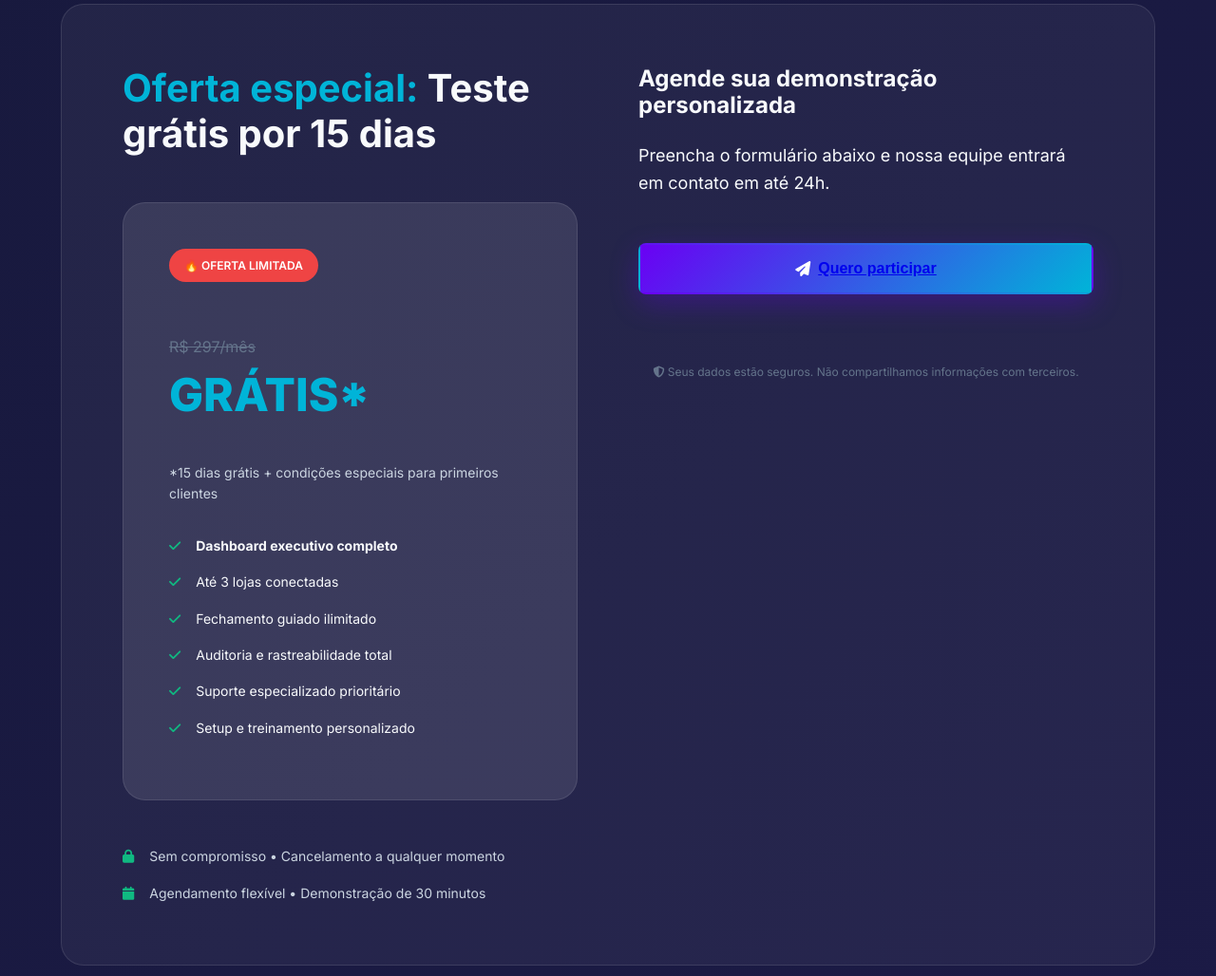
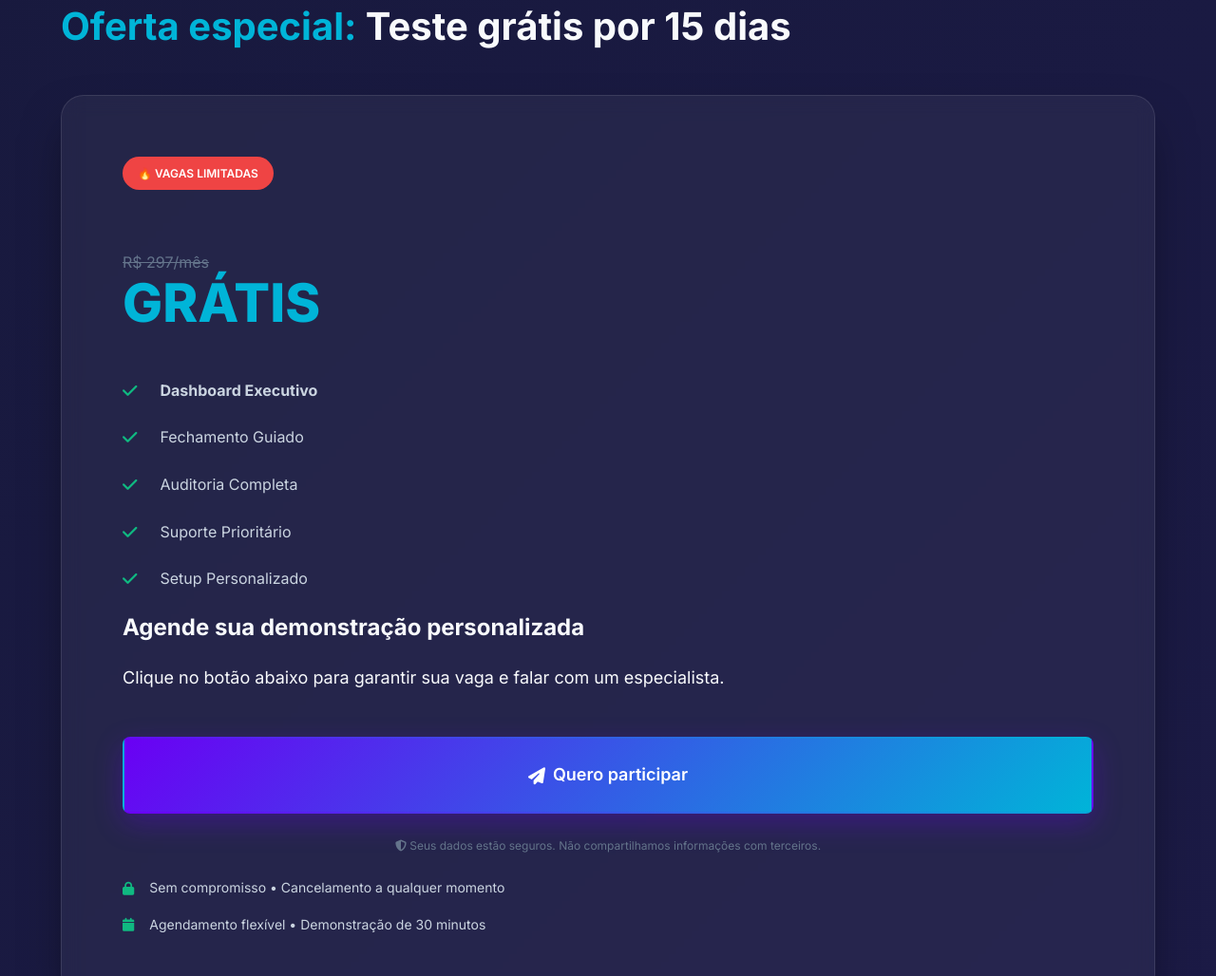
Before and after one commit to Yodaime/CloserFlowLand, a website: page index.html in a window 1280 px wide. Shown: the part 6540-7568 px from the top of the page at 95% size. Drawn offline with Linux system fonts and the light colour scheme.

Commit message:
ajustes finais

```diff
--- a/css/style.css
+++ b/css/style.css
@@ -77,7 +77,12 @@ body {
 }
 
 /* Tipografia */
-h1, h2, h3, h4, h5, h6 {
+h1,
+h2,
+h3,
+h4,
+h5,
+h6 {
     font-weight: 700;
     line-height: 1.2;
     margin-bottom: var(--space-md);
@@ -374,6 +379,13 @@ p {
     align-items: center;
 }
 
+.hero-visual1 {
+    position: left;
+    display: flex;
+    justify-content: left;
+    align-items: left;
+}
+
 .dashboard-container {
     position: relative;
     width: 150%;
@@ -383,9 +395,12 @@ p {
 }
 
 @keyframes floatUp {
-    0%, 100% {
+
+    0%,
+    100% {
         transform: translateY(0px);
     }
+
     50% {
         transform: translateY(-20px);
     }
@@ -420,9 +435,12 @@ p {
 }
 
 @keyframes pulse {
-    0%, 100% {
+
+    0%,
+    100% {
         opacity: 1;
     }
+
     50% {
         opacity: 0.5;
     }
@@ -883,10 +901,12 @@ p {
     display: grid;
     grid-template-columns: 1fr 1fr;
     gap: var(--space-2xl);
-    background: rgba(255, 255, 255, 0.05);
-    border-radius: var(--radius-lg);
+    /* background: rgba(255, 255, 255, 0.05); Remove background */
+    /* border-radius: var(--radius-lg); */
     padding: var(--space-2xl);
-    border: 1px solid rgba(255, 255, 255, 0.1);
+    /* border: 1px solid rgba(255, 255, 255, 0.1); Remove border */
+    align-items: center;
+    /* Center vertically */
 }
 
 .demo-offer {
@@ -894,10 +914,14 @@ p {
 }
 
 .offer-card {
-    background: rgba(255, 255, 255, 0.1);
+    background: rgba(255, 255, 255, 0.05);
     border-radius: var(--radius-lg);
-    padding: var(--space-xl);
+    padding: var(--space-2xl);
+    /* Increased padding */
     border: 1px solid rgba(255, 255, 255, 0.1);
+    backdrop-filter: blur(10px);
+    box-shadow: 0 25px 50px -12px rgba(0, 0, 0, 0.5);
+    /* Stronger shadow */
 }
 
 .offer-badge {
@@ -908,7 +932,8 @@ p {
     border-radius: var(--radius-full);
     font-size: 0.75rem;
     font-weight: 600;
-    margin-bottom: var(--space-md);
+    margin-bottom: var(--space-lg);
+    /* More space */
 }
 
 .offer-price {
@@ -924,9 +949,11 @@ p {
 
 .price-new {
     display: block;
-    font-size: 3rem;
+    font-size: 3.5rem;
+    /* Larger */
     font-weight: 800;
     color: var(--secondary);
+    line-height: 1.1;
 }
 
 .price-note {
@@ -937,19 +964,23 @@ p {
 
 .offer-features {
     list-style: none;
+    margin-top: var(--space-xl);
 }
 
 .offer-features li {
     display: flex;
-    align-items: flex-start;
-    gap: var(--space-sm);
-    margin-bottom: var(--space-sm);
-    font-size: 0.875rem;
+    align-items: center;
+    gap: var(--space-md);
+    margin-bottom: var(--space-md);
+    /* More spacing */
+    font-size: 1rem;
+    /* Larger text */
+    color: var(--gray-light);
 }
 
 .offer-features i {
     color: var(--success);
-    margin-top: 0.25rem;
+    font-size: 1.1rem;
 }
 
 .demo-guarantee {
--- a/index.html
+++ b/index.html
@@ -1,17 +1,20 @@
 <!DOCTYPE html>
 <html lang="pt-BR">
+
 <head>
     <meta charset="UTF-8">
     <meta name="viewport" content="width=device-width, initial-scale=1.0">
     <title>CloserFlow | Automação Inteligente de Fechamento de Caixa</title>
-    <meta name="description" content="Automatize o fechamento de caixa com precisão. Reduza 95% das divergências e ganhe controle total do seu fluxo de caixa em tempo real.">
+    <meta name="description"
+        content="Automatize o fechamento de caixa com precisão. Reduza 95% das divergências e ganhe controle total do seu fluxo de caixa em tempo real.">
     <meta name="keywords" content="fechamento de caixa, automação, controle financeiro, varejo, joalheria, ERP, gestão">
     <link rel="icon" type="image/x-icon" href="images/favicon.ico">
 
     <!-- Open Graph / Facebook -->
     <meta property="og:type" content="website">
     <meta property="og:title" content="CloserFlow | Automação Inteligente de Fechamento de Caixa">
-    <meta property="og:description" content="Automatize o fechamento de caixa com precisão. Reduza 95% das divergências e ganhe controle total.">
+    <meta property="og:description"
+        content="Automatize o fechamento de caixa com precisão. Reduza 95% das divergências e ganhe controle total.">
     <meta property="og:image" content="images/dashboard-preview.png">
 
     <!-- CSS -->
@@ -22,8 +25,10 @@
     <!-- Google Fonts -->
     <link rel="preconnect" href="https://fonts.googleapis.com">
     <link rel="preconnect" href="https://fonts.gstatic.com" crossorigin>
-    <link href="https://fonts.googleapis.com/css2?family=Inter:wght@300;400;500;600;700;800&display=swap" rel="stylesheet">
+    <link href="https://fonts.googleapis.com/css2?family=Inter:wght@300;400;500;600;700;800&display=swap"
+        rel="stylesheet">
 </head>
+
 <body>
     <!-- Header/Navigation -->
     <header class="main-header">
@@ -90,7 +95,8 @@
                     <div class="dashboard-container">
                         <div class="dashboard-glow"></div>
                         <div class="dashboard-image">
-                            <img src="images/dashb1.png" alt="CloserFlow Dashboard - Painel de Controle com Métricas em Tempo Real" />
+                            <img src="images/dashb1.png"
+                                alt="CloserFlow Dashboard - Painel de Controle com Métricas em Tempo Real" />
                         </div>
                     </div>
                 </div>
@@ -398,7 +404,6 @@
     <!-- Demo Form Section -->
     <section class="demo-section" id="demo">
         <div class="container">
-            <div class="demo-container">
             <div class="demo-content">
                 <h2 class="demo-title">
                     <span class="highlight">Oferta especial:</span> Teste grátis por 15 dias
@@ -406,23 +411,38 @@
 
                 <div class="demo-offer">
                     <div class="offer-card">
-                            <div class="offer-badge">🔥 OFERTA LIMITADA</div>
+                        <div class="offer-badge">🔥 VAGAS LIMITADAS</div>
                         <div class="offer-price">
                             <span class="price-old">R$ 297/mês</span>
-                                <span class="price-new">GRÁTIS*</span>
+                            <span class="price-new">GRÁTIS</span>
                         </div>
-                            <p class="price-note">*15 dias grátis + condições especiais para primeiros clientes</p>
+                        <!-- <p class="price-note">*15 dias grátis + condições especiais para primeiros clientes</p> -->
 
                         <ul class="offer-features">
-                                <li><i class="fas fa-check"></i> <strong>Dashboard executivo completo</strong></li>
-                                <li><i class="fas fa-check"></i> Até 3 lojas conectadas</li>
-                                <li><i class="fas fa-check"></i> Fechamento guiado ilimitado</li>
-                                <li><i class="fas fa-check"></i> Auditoria e rastreabilidade total</li>
-                                <li><i class="fas fa-check"></i> Suporte especializado prioritário</li>
-                                <li><i class="fas fa-check"></i> Setup e treinamento personalizado</li>
+                            <li><i class="fas fa-check"></i> <strong>Dashboard Executivo</strong></li>
+                            <li><i class="fas fa-check"></i> Fechamento Guiado</li>
+                            <li><i class="fas fa-check"></i> Auditoria Completa</li>
+                            <li><i class="fas fa-check"></i> Suporte Prioritário</li>
+                            <li><i class="fas fa-check"></i> Setup Personalizado</li>
                         </ul>
+
+                        <div class="demo-actions">
+                            <div class="form-header">
+                                <h3>Agende sua demonstração personalizada</h3>
+                                <p>Clique no botão abaixo para garantir sua vaga e falar com um especialista.</p>
                             </div>
+                            <a href="https://docs.google.com/forms/d/e/1FAIpQLSeGe-Gm962BlTZDpisbbcgieDKvmWpoBL68WCWZImiCLFZgSQ/viewform"
+                                class="btn btn-primary btn-block btn-lg" target="_blank">
+                                <i class="fas fa-paper-plane"></i> Quero participar
+                            </a>
+
+                            <p class="form-note">
+                                <i class="fas fa-shield-alt"></i> Seus dados estão seguros. Não compartilhamos
+                                informações
+                                com terceiros.
+                            </p>
                         </div>
+                        <div class="demo-form-container">
 
                             <div class="demo-guarantee">
                                 <div class="guarantee-item">
@@ -435,46 +455,12 @@
                                 </div>
                             </div>
                         </div>
-
-
-
-                <div class="demo-form-container">
-                    <div class="form-header">
-                        <h3>Agende sua demonstração personalizada</h3>
-                        <p>Preencha o formulário abaixo e nossa equipe entrará em contato em até 24h.</p>
                     </div>
-
-                    <form id="demoForm" class="demo-form">
-                        <!-- <div class="form-group">
-                            <label for="name">Nome Completo *</label>
-                            <input type="text" id="name" name="name" required placeholder="Como gostaria de ser chamado">
                 </div>
-
-                        <div class="form-group">
-                            <label for="phone">Telefone/WhatsApp *</label>
-                            <input type="tel" id="phone" name="phone" required placeholder="(31) 99999-9999">
-                        </div> -->
-
-                        <button type="submit" class="btn btn-primary btn-block">
-                            <i class="fas fa-paper-plane"></i> <a href="https://docs.google.com/forms/d/e/1FAIpQLSeGe-Gm962BlTZDpisbbcgieDKvmWpoBL68WCWZImiCLFZgSQ/viewform"
-                               class="block w-full text-center bg-indigo-600 text-white py-3 px-6 rounded-md hover:bg-green-600 transition duration-300 font-semibold"
-                               target="_blank"
-                               role="button">
-                              Quero participar
-                            </a>
-                        </button>
-                        <div class="md:w-1/2 p-8">
-
 
             </div>
 
-                        <p class="form-note">
-                            <i class="fas fa-shield-alt"></i> Seus dados estão seguros. Não compartilhamos informações com terceiros.
-                        </p>
-                    </form>
-                </div>
-            </div>
-        </div>
+    </section>
     </section>
 
     <!-- FAQ Section -->
@@ -483,7 +469,7 @@
             <div class="section-header">
                 <h2>Perguntas <span class="highlight">frequentes</span></h2>
                 <p class="section-subtitle">
-                    Tudo o que você precisa saber sobre o CloserFlow e nossa oferta MVP.
+                    Tudo o que você precisa saber sobre o CloserFlow e nossa oferta.
                 </p>
             </div>
 
@@ -494,7 +480,9 @@
                         <i class="fas fa-chevron-down"></i>
                     </button>
                     <div class="faq-answer">
-                        <p>Sim! Desenvolvemos o CloserFlow para funcionar perfeitamente mesmo em situações de conexão intermitente. As operações são salvas localmente e sincronizadas automaticamente quando a conexão é restabelecida.</p>
+                        <p>Sim! Desenvolvemos o CloserFlow para funcionar perfeitamente mesmo em situações de conexão
+                            intermitente. As operações são salvas localmente e sincronizadas automaticamente quando a
+                            conexão é restabelecida.</p>
                     </div>
                 </div>
 
@@ -504,7 +492,9 @@
                         <i class="fas fa-chevron-down"></i>
                     </button>
                     <div class="faq-answer">
-                        <p>Não necessariamente. O CloserFlow pode funcionar como um complemento ao seu sistema atual, especialmente para o controle específico do fechamento de caixa. Durante a demonstração, avaliamos a melhor forma de integração para sua operação.</p>
+                        <p>Não necessariamente. O CloserFlow pode funcionar como um complemento ao seu sistema atual,
+                            especialmente para o controle específico do fechamento de caixa. Durante a demonstração,
+                            avaliamos a melhor forma de integração para sua operação.</p>
                     </div>
                 </div>
 
@@ -514,7 +504,9 @@
                         <i class="fas fa-chevron-down"></i>
                     </button>
                     <div class="faq-answer">
-                        <p>Você terá acesso completo a todas as funcionalidades do CloserFlow por 15 dias, sem custo algum. Incluímos setup personalizado, treinamento da sua equipe e suporte especializado durante todo o período. Sem compromisso de continuidade.</p>
+                        <p>Você terá acesso completo a todas as funcionalidades do CloserFlow por 15 dias, sem custo
+                            algum. Incluímos setup personalizado, treinamento da sua equipe e suporte especializado
+                            durante todo o período. Sem compromisso de continuidade.</p>
                     </div>
                 </div>
 
@@ -524,7 +516,9 @@
                         <i class="fas fa-chevron-down"></i>
                     </button>
                     <div class="faq-answer">
-                        <p>Totalmente. Utilizamos criptografia de ponta a ponta, servidores localizados no Brasil e somos totalmente compliant com a LGPD. Seus dados financeiros são tratados com máxima segurança e confidencialidade.</p>
+                        <p>Totalmente. Utilizamos criptografia de ponta a ponta, servidores localizados no Brasil e
+                            somos totalmente compliant com a LGPD. Seus dados financeiros são tratados com máxima
+                            segurança e confidencialidade.</p>
                     </div>
                 </div>
 
@@ -534,7 +528,9 @@
                         <i class="fas fa-chevron-down"></i>
                     </button>
                     <div class="faq-answer">
-                        <p>Nossos clientes relatam redução imediata no tempo de fechamento já na primeira semana. Em 30 dias, você já terá dados concretos sobre redução de divergências e ganho de eficiência operacional.</p>
+                        <p>Nossos clientes relatam redução imediata no tempo de fechamento já na primeira semana. Em 30
+                            dias, você já terá dados concretos sobre redução de divergências e ganho de eficiência
+                            operacional.</p>
                     </div>
                 </div>
             </div>
@@ -614,7 +610,7 @@
                 </div>
 
                 <div class="copyright">
-                    <p>&copy; 2024 CloserFlow. Todos os direitos reservados.</p>
+                    <p>&copy; 2026 CloserFlow. Todos os direitos reservados.</p>
                     <p>Vagas limitadas para clientes pioneiros</p>
                 </div>
             </div>
@@ -622,10 +618,8 @@
     </footer>
 
     <!-- WhatsApp Floating Button -->
-    <a href="https://wa.me/5531996816182?text=Olá! Gostaria de mais informações sobre o CloserFlow"
-       target="_blank"
-       class="whatsapp-float"
-       aria-label="Contactar via WhatsApp">
+    <a href="https://wa.me/5531996816182?text=Olá! Gostaria de mais informações sobre o CloserFlow" target="_blank"
+        class="whatsapp-float" aria-label="Contactar via WhatsApp">
         <i class="fab fa-whatsapp"></i>
     </a>
 
@@ -633,4 +627,5 @@
     <script src="js/main.js"></script>
     <script src="js/form-validation.js"></script>
 </body>
+
 </html>
```
Lines whose indentation alone changed are shown as unchanged.
